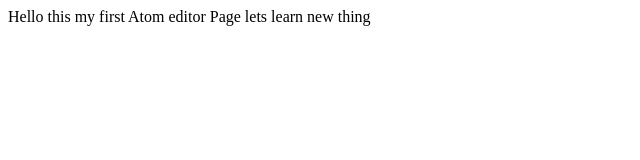
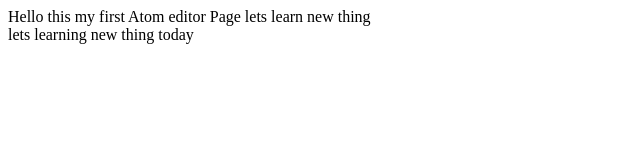
Before and after one commit to sajquadri/courseeraAngular, a plain HTML site: page index.html in a window 1280 px wide. Shown: the whole page, without its empty margins (0-640 px from the left). Drawn offline with Linux system fonts and the light colour scheme.

Commit message:
updated file 15.4.2020

```diff
--- a/index.html
+++ b/index.html
@@ -6,5 +6,7 @@
   </head>
   <body>
       Hello this my first Atom editor Page lets learn new thing
+      <br>
+      lets learning new thing today
   </body>
 </html>
```
